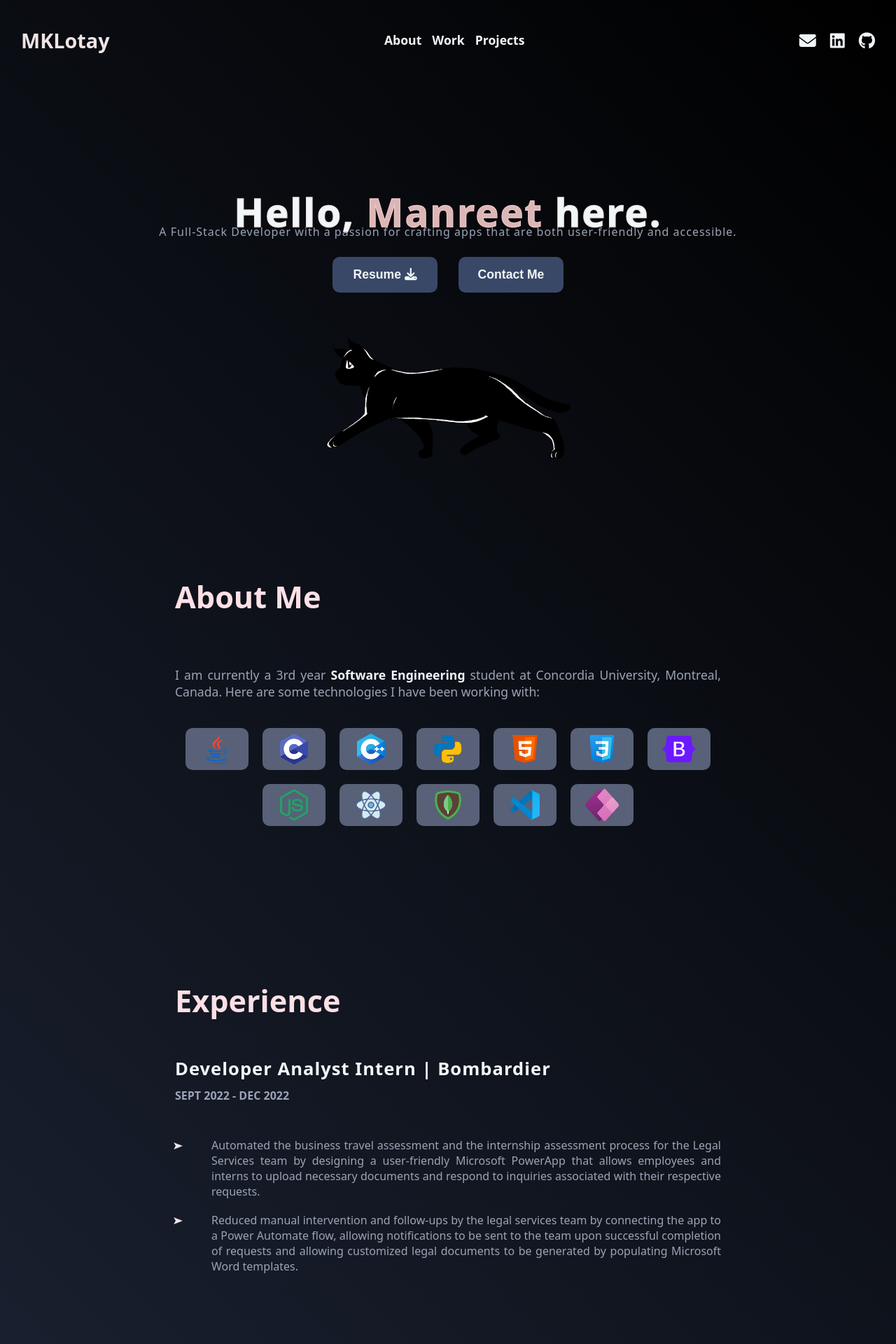
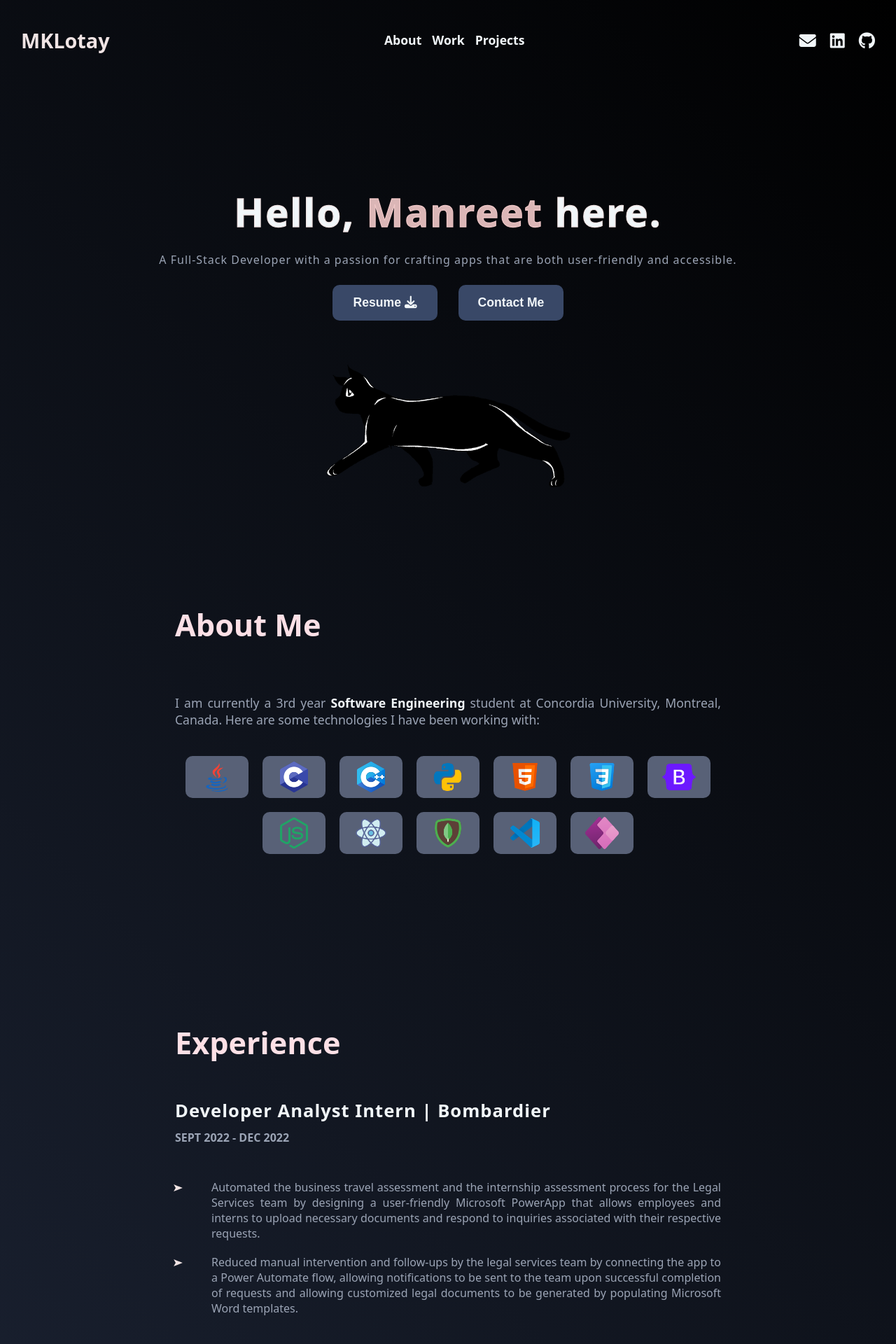
Before and after one commit to manreetlotay/manreetlotay.github.io, a React (Create React App) app: page / in a window 1280 px wide. Shown: the top 1920 px of the page at 70% size. Built offline with nearby package versions, Linux system fonts and the light colour scheme.

Commit message:
Set links to different sections

```diff
--- a/src/components/Navbar.js
+++ b/src/components/Navbar.js
@@ -24,9 +24,9 @@ function Navbar() {
 
             <div className={`nav-links-container ${isActive ? 'active' : ''}`} id="navigationLinks">
                 <ul className="nav-links">
-                    <li><a href="/">About</a></li>
-                    <li><a href="/">Work</a></li>
-                    <li><a href="/">Projects</a></li>
+                    <li><a href="#about">About</a></li>
+                    <li><a href="#work">Work</a></li>
+                    <li><a href="#projects">Projects</a></li>
                 </ul>
 
                 <div className="nav-socials">
--- a/src/styles/about.css
+++ b/src/styles/about.css
@@ -1,9 +1,9 @@
 #about {
     margin: 0px 40px;
-    padding-bottom: 140px;
+    padding-bottom: 110px;
     display: flex;
     flex-wrap: wrap;
-
+    padding-top: 50px;
     opacity: 0;
     transform: translateX(-100px); /* Initial position off-screen to the left */
     transition: opacity 0.5s, transform 1.5s;
--- a/src/styles/home.css
+++ b/src/styles/home.css
@@ -1,5 +1,9 @@
 #home {
-    padding: 150px 50px;
+    /* padding: 150px 50px; */
+    padding-top: 150px;
+    padding-bottom: 100px;
+    padding-left: 50px;
+    padding-right: 50px;
 }
 
 .home-text-container {
@@ -17,6 +21,10 @@
     animation: text 1.5s 1;
     position: relative;
     -webkit-text-stroke: 0.1vw #F0E3E3;
+
+    /*fadeIn animation */
+    opacity: 0;
+    animation: fadeIn 2s forwards;
 
 }
 
@@ -39,32 +47,19 @@
     color: #9BA4B5;
     width: 100%;
     letter-spacing: 1px;
-    visibility: hidden;
-    animation: revealText 1s 1 1.5s forwards; /* Delayed animation for h3 */
+
+    /*Fade animation*/
+    opacity: 0;
+    animation: fadeIn 2s forwards 0.5s;
+
 }
 
-
-
-@media screen and (min-width: 800px) {
-    @keyframes text {
-        0%{
-            letter-spacing: 2px;
-            margin-bottom: -40px;
-        }
-
-        40%{
-            letter-spacing: 8px;
-            margin-bottom: -40px;
-        }
+@keyframes fadeIn {
+    to {
+        opacity: 1;
     }
 }
 
-
-@keyframes revealText {
-    to {
-        visibility: visible;
-    }
-}
 
 .home-buttons-container {
     display: flex;
--- a/src/styles/projects.css
+++ b/src/styles/projects.css
@@ -3,6 +3,7 @@
     /* margin: 0px 70px; */
     margin: 0px 40px;
     padding-bottom: 140px;
+    padding-top: 50px;
 }
 
 @media screen and (min-width: 1000px) {
--- a/src/styles/work.css
+++ b/src/styles/work.css
@@ -1,7 +1,7 @@
 #work {
     margin: 0px 40px;
-    padding-bottom: 140px;
-
+    padding-bottom: 110px;
+    padding-top: 50px;
     /*to give that translating effect when scroll*/
     opacity: 0;
     transform: translateX(-100px);
```
